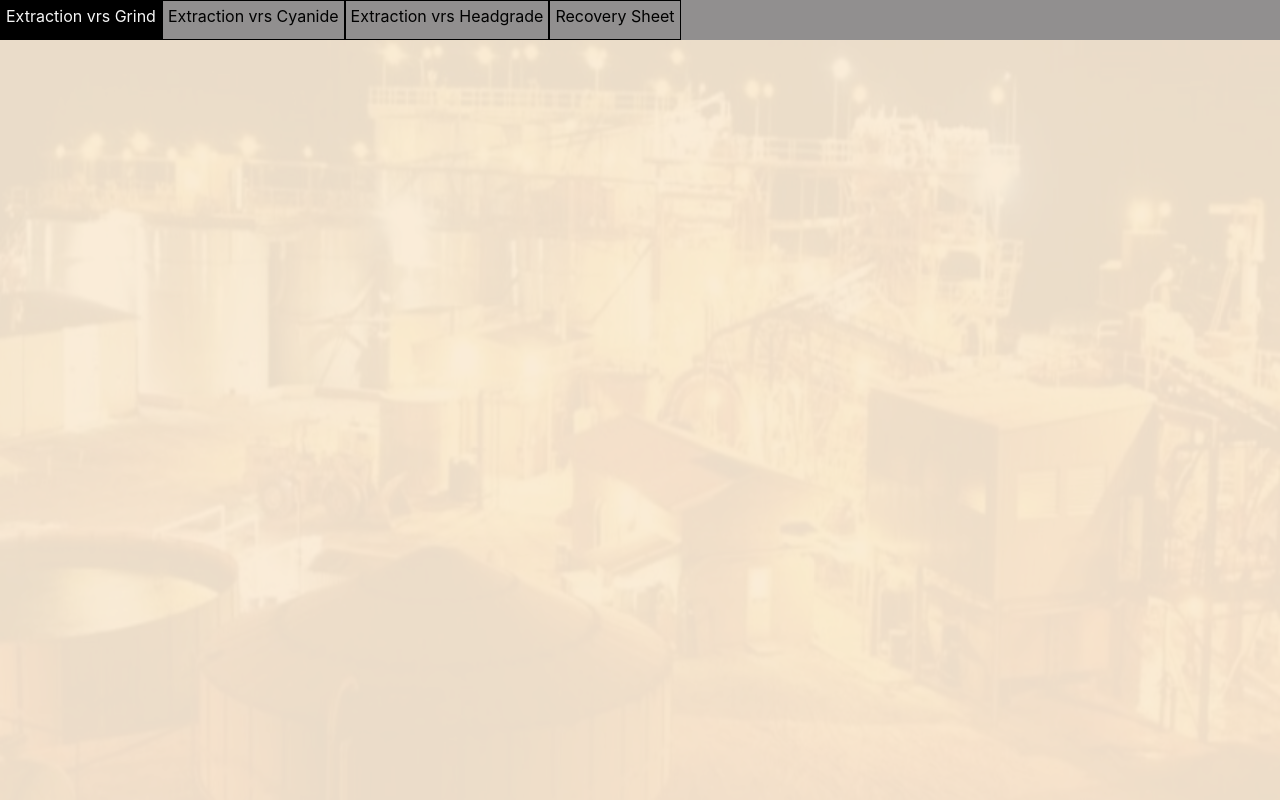
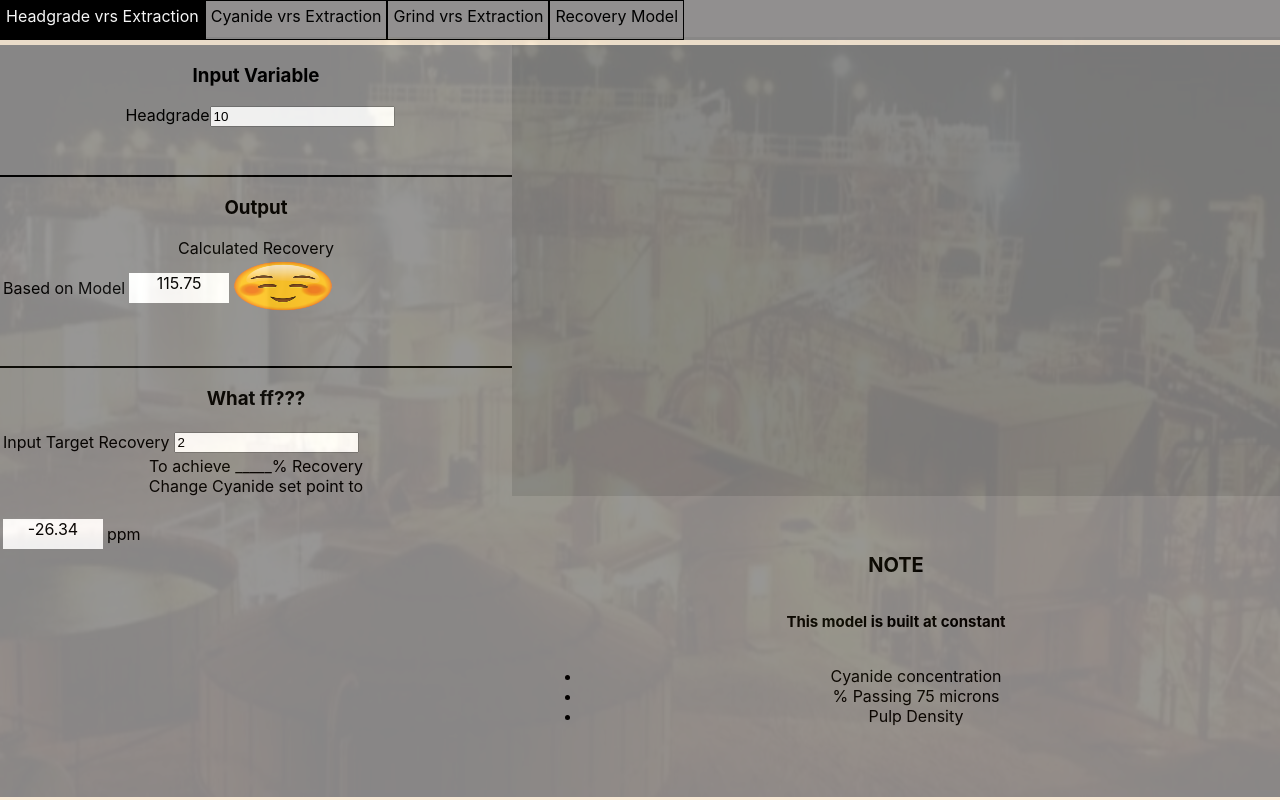
Before and after one commit to Boanerges1996/M2PS, a React (Create React App) app: page / in a window 1280 px wide. Built offline with nearby package versions, Linux system fonts and the light colour scheme.

Commit message:
done with first tab

```diff
--- /dev/null
+++ b/src/Components/first tab/headgrade.css
@@ -0,0 +1,59 @@
+.headgrade{
+    width: 100%;
+    height: 94%;
+    background-color: cyan;
+    position: absolute;
+    top: 45px;
+    left: 0px;
+    z-index: 2;
+}
+
+
+.headinputs{
+    height: 100%;
+    width: 40%;
+    background-color: rgb(145, 143, 143);
+    float: left;
+}
+.headinputs div label{
+    margin-left: 8px;
+}
+hr{
+    color: black;
+    border: 1px black solid;
+}
+.headinputs div table tr td span{
+    display: inline-block;
+    width: 100px;
+    height: 30px;
+    background-color: white;
+}
+.headinputs div table tr td div img{
+    display: inline-block;
+    width: 100px;
+    height: 50px;
+
+}
+
+
+
+.headgraphs{
+    height: 60%;
+    width: 60%;
+    background-color: gray;
+    float: left;
+}
+.headdescription{
+    height: 40%;
+    width: 60%;
+    background-color: rgb(145, 143, 143);
+    float: left;
+    padding: 30px;
+    box-sizing: border-box;
+}
+.headdescription h4{
+    font-size: 20px;
+}
+.headdescription h6{
+    font-size: 15px;
+}
--- /dev/null
+++ b/src/Components/first tab/headgrade.js
@@ -0,0 +1,104 @@
+import React from 'react';
+import './headgrade.css';
+import sad from '../sad.png';
+import smiley from '../smily.png';
+
+
+export default class Headgrade extends React.Component{
+
+    state = {
+        headgrade:10,
+        recovery:((10*3.129678)+84.45).toFixed(2),
+        images:smiley,
+        targetRecover:2,
+        varyingPercent:((2-84.45)/3.129678).toFixed(2)
+    }
+    changeHeadgrade=e=>{
+        this.setState({
+            headgrade:e.target.value,
+            recovery:((e.target.value*3.129678)+84.45).toFixed(2)
+        },()=>{
+            if(this.state.recovery<90){
+                this.setState({
+                    images:sad
+                })
+            }
+            else{
+                this.setState({
+                    images:smiley
+                })
+            }
+        })
+    }
+    changeTargetRecovery=e=>{
+        this.setState({
+            targetRecover:e.target.value,
+            varyingPercent:((e.target.value-84.4578)/3.129678).toFixed(2)
+        })
+    }
+    render(){
+        return (
+            <div className="headgrade">
+                <div className="headinputs">
+                    <div>
+                        <h3>Input Variable</h3>
+                        <label>Headgrade</label><input type="text" value={this.state.headgrade} onChange={this.changeHeadgrade}/>
+                    </div>
+                    <br />
+                    <br />
+                    <hr />
+
+                    <div>
+                        <h3>Output</h3>
+                        Calculated Recovery<br />
+                        <table>
+                            <tr>
+                                <td>Based on Model</td>
+                                <td><span>{this.state.recovery}</span></td>
+                                <td>
+                                    <div>
+                                        <img src={this.state.images} alt="image"/>
+                                    </div>
+                                </td>
+                            </tr>
+                        </table>
+                    </div>
+                    <br />
+                    <br />
+                    <hr />
+                    <div>
+                        <h3>What ff???</h3>
+                        <table>
+                            <tr>
+                                <td>Input Target Recovery</td>
+                                <td><input type="text" value={this.state.targetRecover} onChange={this.changeTargetRecovery}/></td>
+                            </tr>
+                        </table>
+                        To achieve _____% Recovery<br />
+                        Change Cyanide set point to<br/>
+                        <br/>
+                        <table>
+                            <tr>
+                                <td><span>{this.state.varyingPercent}</span></td>
+                                <td>ppm</td>
+                            </tr>
+                        </table>
+                    </div>
+
+                </div>
+                <div className="headgraphs">
+
+                </div>
+                <div className="headdescription">
+                    <h4>NOTE</h4>
+                    <h6>This model is built at constant</h6>
+                    <ul>
+                        <li>Cyanide concentration</li>
+                        <li>% Passing 75 microns</li>
+                        <li>Pulp Density</li>
+                    </ul>
+                </div>
+            </div>
+        )
+    }
+}
--- a/src/Components/wholepage.css
+++ b/src/Components/wholepage.css
@@ -14,6 +14,7 @@
     width: 100%;
     height: 5%;
     background-color: rgb(145, 143, 143);
+    z-index: 20;
 }
 .headersame{
     width: auto;
@@ -41,6 +42,10 @@
     background-size: 100% 100%;
     background-repeat: no-repeat;
     animation: FadeAnimation 5s ease-in .2s forwards;
+    z-index: 10;
+    position: absolute;
+    top: 37px;
+    left: 0px;
 }
 @keyframes FadeAnimation {
     0% {
--- a/src/Components/wholepage.js
+++ b/src/Components/wholepage.js
@@ -1,5 +1,6 @@
 import React from 'react';
 import './wholepage.css';
+import Headgrade from './first tab/headgrade';
 
 
 export default class Wholepage extends React.Component{
@@ -8,6 +9,7 @@ export default class Wholepage extends React.Component{
             <div className="whole">
                 <Header />
                 <Logo />
+                <Headgrade />
             </div>
         )
     }
@@ -17,16 +19,16 @@ const Header =(props)=>{
     return (
         <div className="tabs">
             <div className="headersame" onClick={props.clickGrind}>
-                Extraction vrs Grind
+                Headgrade vrs Extraction
             </div>
             <div className="headersame" onClick={props.clickCyanide}>
-                Extraction vrs Cyanide
+                Cyanide vrs Extraction
             </div>
             <div className="headersame" onClick={props.clickHeadgrade}>
-                Extraction vrs Headgrade
+                Grind vrs Extraction
             </div>
             <div className="headersame" onClick={props.clickRecovery}>
-                Recovery Sheet
+                Recovery Model
             </div>
 
         </div>
```
Also changed, not shown: src/Components/sad.png (added), src/Components/smily.png (added).
